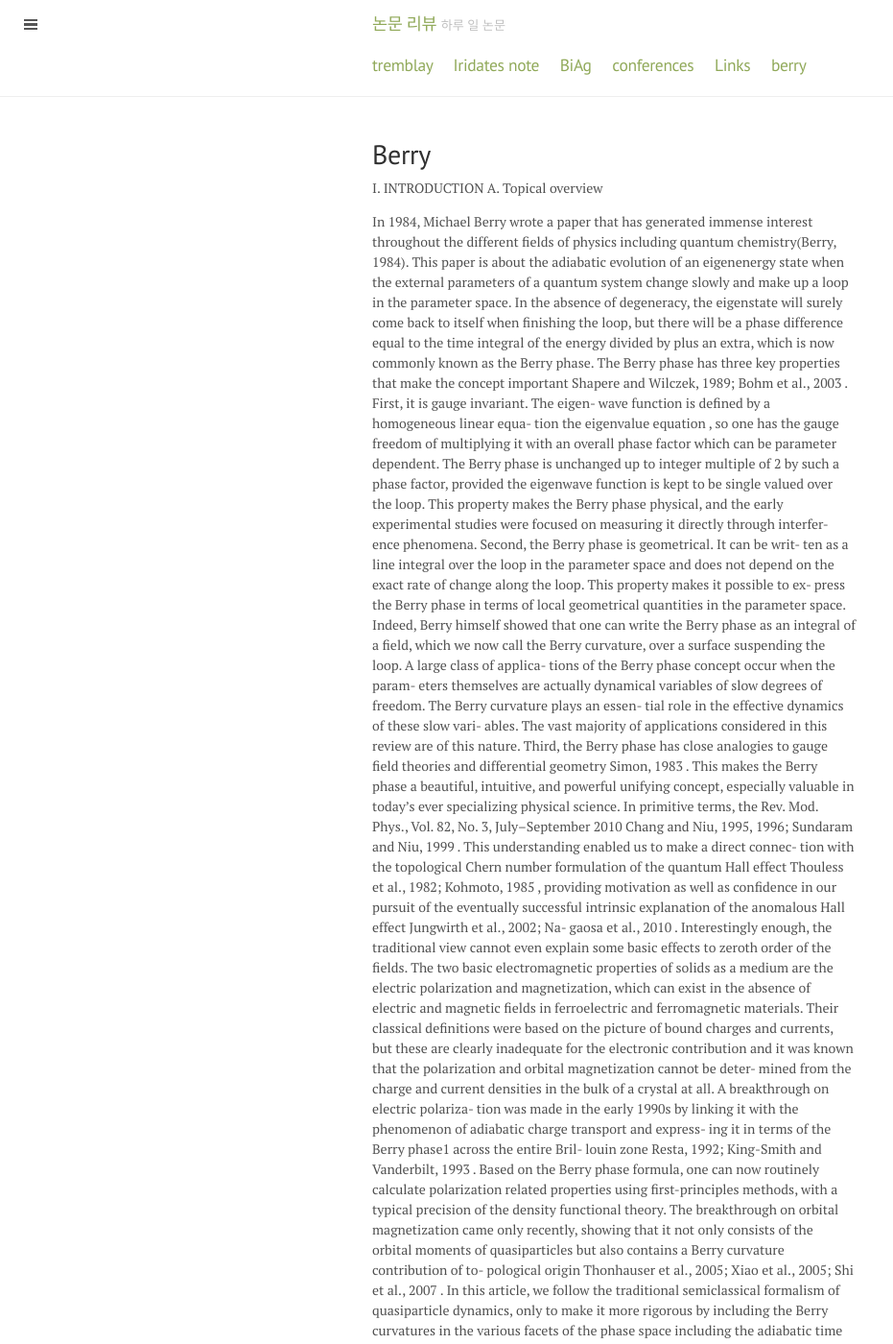
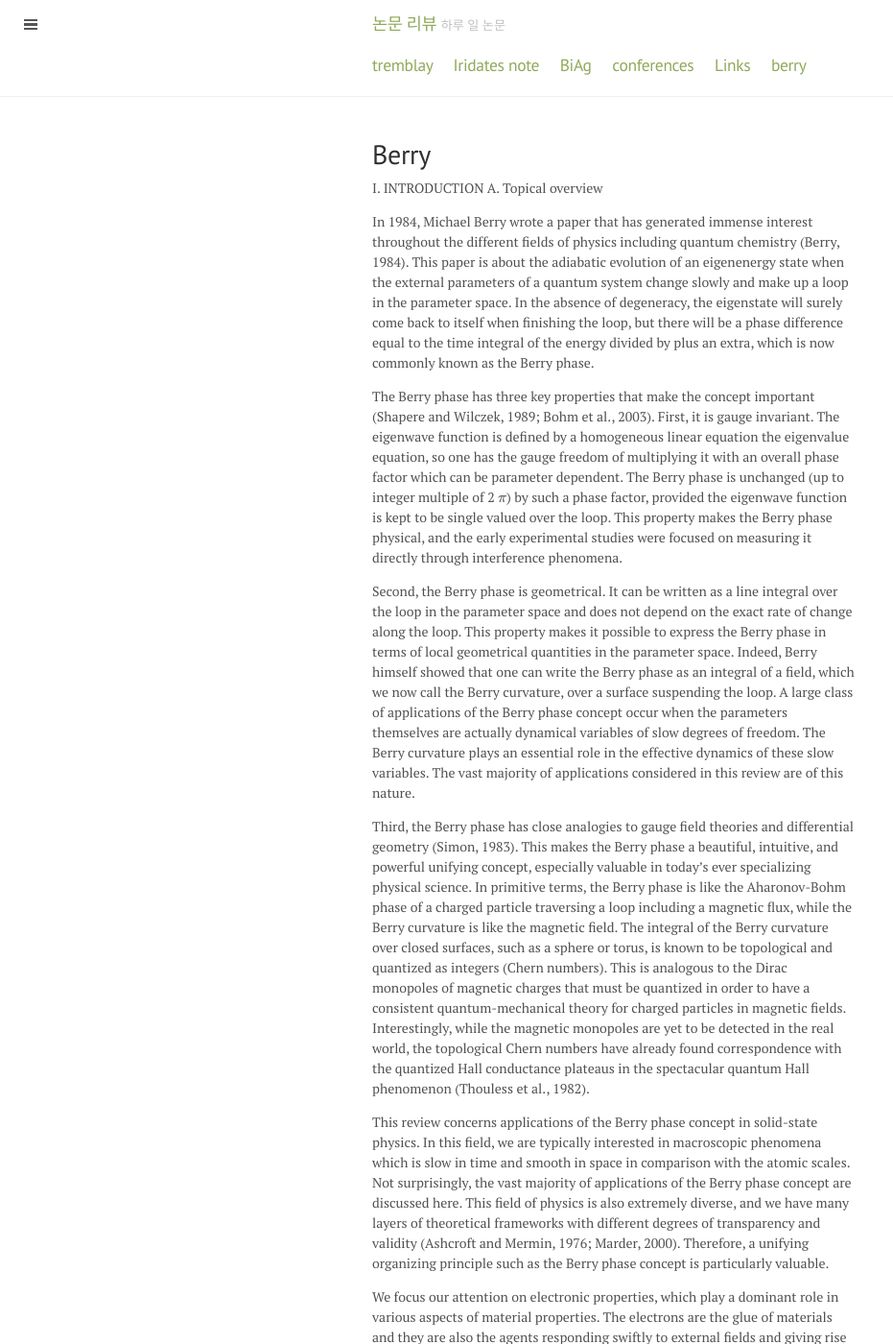
Before and after one commit to qkrwlsghdcjsworlt/work, a Jekyll site: the page built from berry.md, in a window 1280 px wide and 1400 px high. Shown: the whole window at 96% size, without its empty margins (0-931 px from the left). Built offline with Jekyll 4.4.1, drawn with Linux system fonts in a browser that asks for light colours; formulas are drawn with MathJax 3; some of the changed text lies outside the part shown.

Commit message:
“update”

```diff
--- a/berry.md
+++ b/berry.md
@@ -6,10 +6,19 @@ title: Berry
 
 I. INTRODUCTION A. Topical overview
 
-In 1984, Michael Berry wrote a paper that has generated immense interest throughout the different fields of physics including quantum chemistry(Berry, 1984). This paper is about the adiabatic evolution of an eigenenergy state when the external parameters of a quantum system change slowly and make up a loop in the parameter space. In the absence of degeneracy, the eigenstate will surely come back to itself when finishing the loop, but there will be a phase difference equal to the time integral of the energy  divided by    plus an extra, which is now commonly known as the Berry phase.
-The Berry phase has three key properties that make the concept important  Shapere and Wilczek, 1989; Bohm et al., 2003 . First, it is gauge invariant. The eigen- wave function is defined by a homogeneous linear equa- tion  the eigenvalue equation , so one has the gauge freedom of multiplying it with an overall phase factor which can be parameter dependent. The Berry phase is unchanged  up to integer multiple of 2   by such a phase factor, provided the eigenwave function is kept to be single valued over the loop. This property makes the Berry phase physical, and the early experimental studies were focused on measuring it directly through interfer- ence phenomena.
-Second, the Berry phase is geometrical. It can be writ- ten as a line integral over the loop in the parameter space and does not depend on the exact rate of change along the loop. This property makes it possible to ex- press the Berry phase in terms of local geometrical quantities in the parameter space. Indeed, Berry himself showed that one can write the Berry phase as an integral of a field, which we now call the Berry curvature, over a surface suspending the loop. A large class of applica- tions of the Berry phase concept occur when the param- eters themselves are actually dynamical variables of slow degrees of freedom. The Berry curvature plays an essen- tial role in the effective dynamics of these slow vari- ables. The vast majority of applications considered in this review are of this nature.
-Third, the Berry phase has close analogies to gauge field theories and differential geometry  Simon, 1983 . This makes the Berry phase a beautiful, intuitive, and powerful unifying concept, especially valuable in today’s ever specializing physical science. In primitive terms, the
+In 1984, Michael Berry wrote a paper that has generated immense interest throughout the different fields of physics including quantum chemistry (Berry, 1984). This paper is about the adiabatic evolution of an eigenenergy state when the external parameters of a quantum system change slowly and make up a loop in the parameter space. In the absence of degeneracy, the eigenstate will surely come back to itself when finishing the loop, but there will be a phase difference equal to the time integral of the energy  divided by plus an extra, which is now commonly known as the Berry phase.
+
+The Berry phase has three key properties that make the concept important (Shapere and Wilczek, 1989; Bohm et al., 2003). First, it is gauge invariant. The eigenwave function is defined by a homogeneous linear equation the eigenvalue equation, so one has the gauge freedom of multiplying it with an overall phase factor which can be parameter dependent. The Berry phase is unchanged  (up to integer multiple of 2 \\( \pi \\)) by such a phase factor, provided the eigenwave function is kept to be single valued over the loop. This property makes the Berry phase physical, and the early experimental studies were focused on measuring it directly through interference phenomena.
+
+Second, the Berry phase is geometrical. It can be written as a line integral over the loop in the parameter space and does not depend on the exact rate of change along the loop. This property makes it possible to express the Berry phase in terms of local geometrical quantities in the parameter space. Indeed, Berry himself showed that one can write the Berry phase as an integral of a field, which we now call the Berry curvature, over a surface suspending the loop. A large class of applications of the Berry phase concept occur when the parameters themselves are actually dynamical variables of slow degrees of freedom. The Berry curvature plays an essential role in the effective dynamics of these slow variables. The vast majority of applications considered in this review are of this nature.
+
+Third, the Berry phase has close analogies to gauge field theories and differential geometry (Simon, 1983). This makes the Berry phase a beautiful, intuitive, and powerful unifying concept, especially valuable in today’s ever specializing physical science. In primitive terms, the Berry phase is like the Aharonov-Bohm phase of a charged particle traversing a loop including a magnetic flux, while the Berry curvature is like the magnetic field. The integral of the Berry curvature over closed surfaces, such as a sphere or torus, is known to be topological and quantized as integers (Chern numbers). This is analogous to the Dirac monopoles of magnetic charges that must be quantized in order to have a consistent quantum-mechanical theory for charged particles in magnetic fields. Interestingly, while the magnetic monopoles are yet to be detected in the real world, the topological Chern numbers have already found correspondence with the quantized Hall conductance plateaus in the spectacular quantum Hall phenomenon (Thouless et al., 1982).
+
+This review concerns applications of the Berry phase concept in solid-state physics. In this field, we are typically interested in macroscopic phenomena which is slow in time and smooth in space in comparison with the atomic scales. Not surprisingly, the vast majority of applications of the Berry phase concept are discussed here. This field of physics is also extremely diverse, and we have many layers of theoretical frameworks with different degrees of transparency and validity (Ashcroft and Mermin, 1976; Marder, 2000). Therefore, a unifying organizing principle such as the Berry phase concept is particularly valuable.
+
+We focus our attention on electronic properties, which play a dominant role in various aspects of material properties. The electrons are the glue of materials and they are also the agents responding swiftly to external fields and giving rise to strong and useful signals. A basic paradigm of the theoretical framework is based on the assumption that electrons are in Bloch waves traveling more or less independently in periodic potentials of the lattice, except that the Pauli exclusion principle has to be satisfied and electron-electron interactions are taken care of in some self-consistent manner. Much of our in- tuition on electron transport is derived from the semi- classical picture that electrons behave almost as free particles in response to external fields provided one uses the band energy in place of the free-particle dispersion. Be- cause of this, first-principles studies of electronic properties tend to document only the energy band structures and various density profiles.
+
+There has been overwhelming evidence that such a simple picture cannot give complete account of effects to first order in electromagnetic fields. A prime example is the anomalous velocity, a correction to the usual qua- siparticle group velocity from the band energy disper- sion. This correction can be understood from a linear response analysis: the velocity operator has off-diagonal elements and electric field mixes the bands so that the expectation value of the velocity acquires an additional term to first order in the field  Karplus and Luttinger, 1954; Kohn and Luttinger, 1957 . The anomalous veloc- ity can also be understood as due to the Berry curvature of the Bloch states, which exist in the absence of the external fields and manifest in the quasiparticle velocity when the crystal momentum is moved by external forces
 Rev. Mod. Phys., Vol. 82, No. 3, July–September 2010
  Chang and Niu, 1995, 1996; Sundaram and Niu, 1999 . This understanding enabled us to make a direct connec- tion with the topological Chern number formulation of the quantum Hall effect  Thouless et al., 1982; Kohmoto, 1985 , providing motivation as well as confidence in our pursuit of the eventually successful intrinsic explanation of the anomalous Hall effect  Jungwirth et al., 2002; Na- gaosa et al., 2010 .
 Interestingly enough, the traditional view cannot even explain some basic effects to zeroth order of the fields. The two basic electromagnetic properties of solids as a medium are the electric polarization and magnetization, which can exist in the absence of electric and magnetic fields in ferroelectric and ferromagnetic materials. Their classical definitions were based on the picture of bound charges and currents, but these are clearly inadequate for the electronic contribution and it was known that the polarization and orbital magnetization cannot be deter- mined from the charge and current densities in the bulk of a crystal at all. A breakthrough on electric polariza- tion was made in the early 1990s by linking it with the phenomenon of adiabatic charge transport and express- ing it in terms of the Berry phase1 across the entire Bril- louin zone  Resta, 1992; King-Smith and Vanderbilt, 1993 . Based on the Berry phase formula, one can now routinely calculate polarization related properties using first-principles methods, with a typical precision of the density functional theory. The breakthrough on orbital magnetization came only recently, showing that it not only consists of the orbital moments of quasiparticles but also contains a Berry curvature contribution of to- pological origin  Thonhauser et al., 2005; Xiao et al., 2005; Shi et al., 2007 .
```
